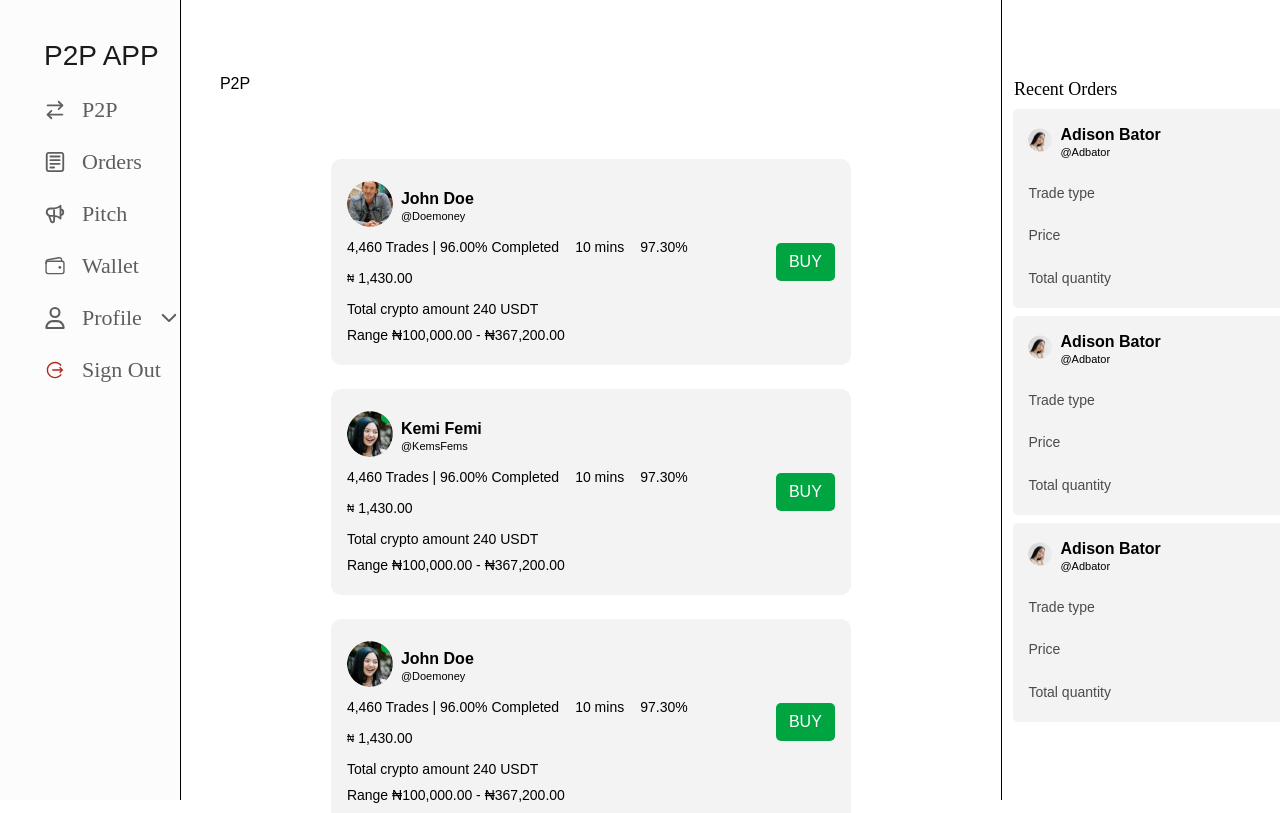
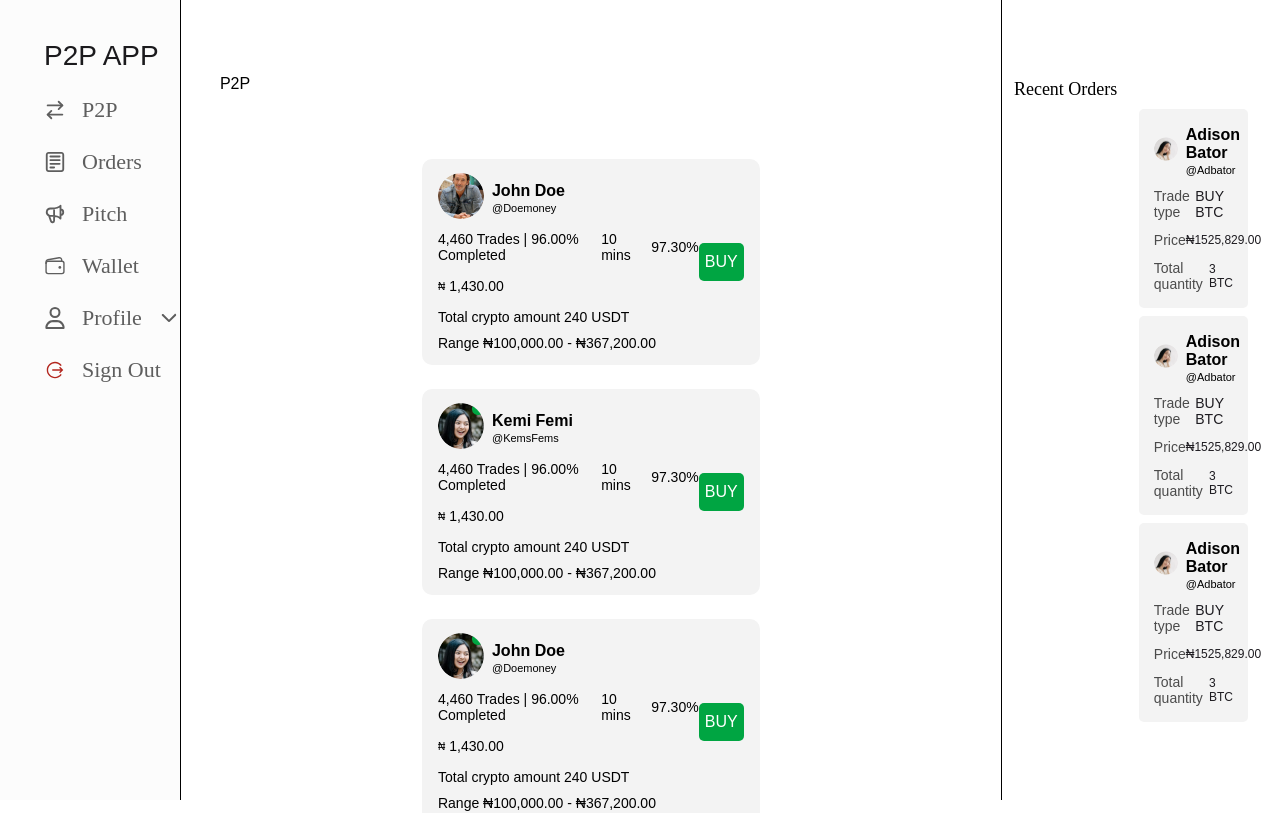
Before and after one commit to Stringcode-Limited/p2p-front-end, a React (Vite) app: page /app in a window 1280 px wide. Shown: the top 813 px of the page. Built offline with nearby package versions, Linux system fonts and the light colour scheme; a web font is replaced by a local one.

Commit message:
Changed width of large components from pixels to percentage

```diff
--- a/src/components/OrderCard/OrderCard.css
+++ b/src/components/OrderCard/OrderCard.css
@@ -1,5 +1,5 @@
 .orderCard{
-    width: 360px;
+    width: 28.5%;
     height: 199px;
     border-radius: 5px;
     padding: 17px 15px 22px 15px;
--- a/src/components/TraderCard/TraderCard.css
+++ b/src/components/TraderCard/TraderCard.css
@@ -1,5 +1,5 @@
 .traderCard{
-    width: 520px;
+    width: 41.2%;
     height: 206px;
     border-radius: 10px;
     background-color: #F3F3F3;
--- a/src/components/TransactionCard/TransactionCard.css
+++ b/src/components/TransactionCard/TransactionCard.css
@@ -2,7 +2,7 @@
     display: flex;
     align-items: center;
     justify-content: space-between;
-    width: 370px;
+    width: 29.3%;
     height: 62px;
     border-radius: 5px;
     padding: 16px;
```
